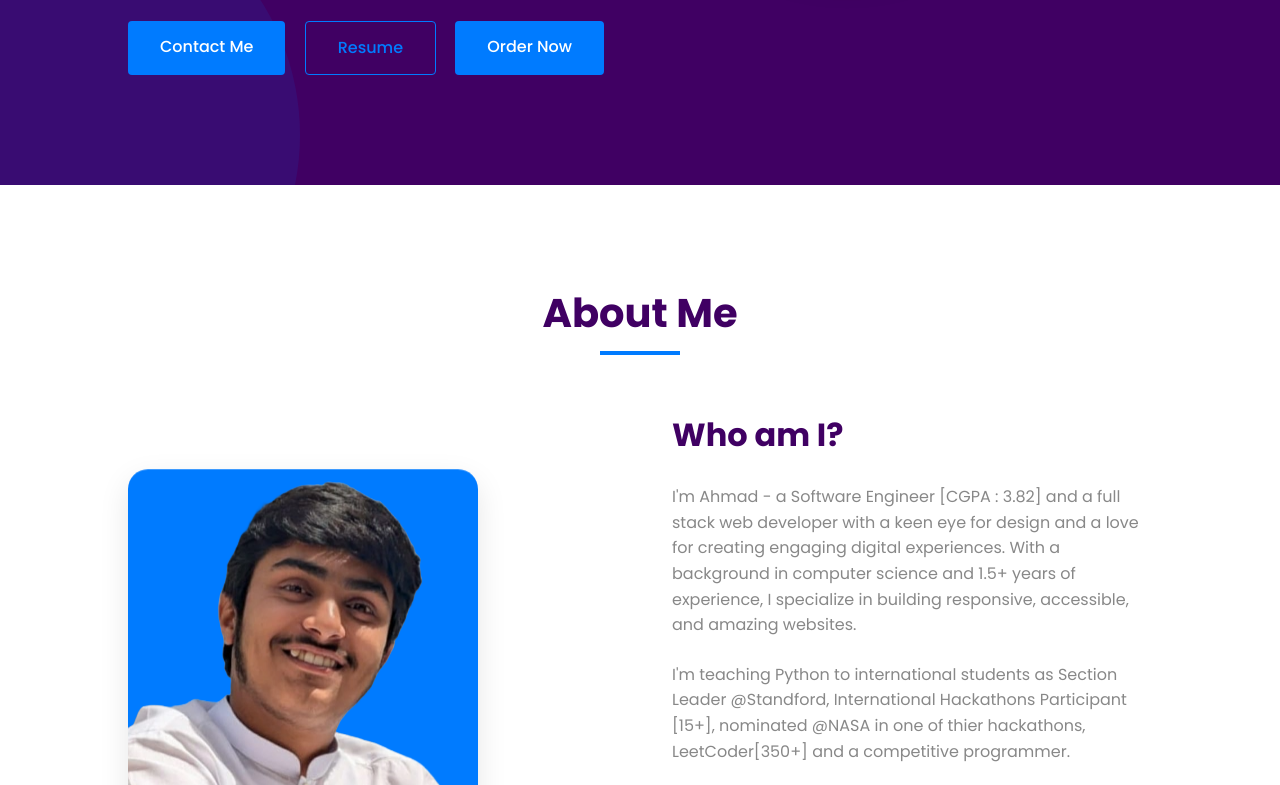
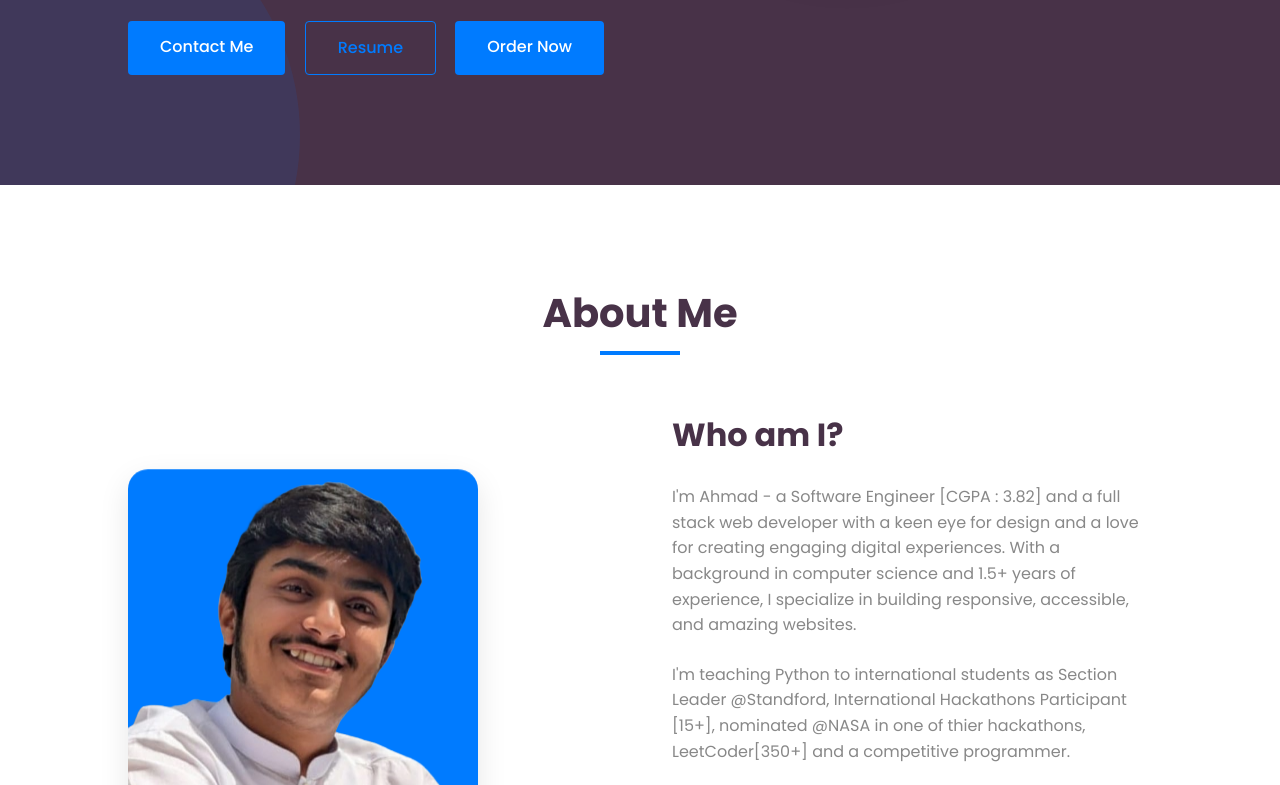
Before and after one commit to mohAhmadRaza/AhmadRaza-Portfolio, a plain HTML site: page index.html in a window 1280 px wide. Shown: the part 615-1400 px from the top of the page. Drawn offline with Linux system fonts and the light colour scheme.

Commit message:
Update styles.css

```diff
--- a/css/styles.css
+++ b/css/styles.css
@@ -6,7 +6,7 @@
     --primary-color: #007bff;
     --secondary-color: #6c757d;
     --accent-color: #61dafb;
-    --dark-color: #400063;
+    --dark-color: #483248;
     --text-color: #333;
     --text-light: #f5f5f5;
     --light-color: #f9fafb;
```
